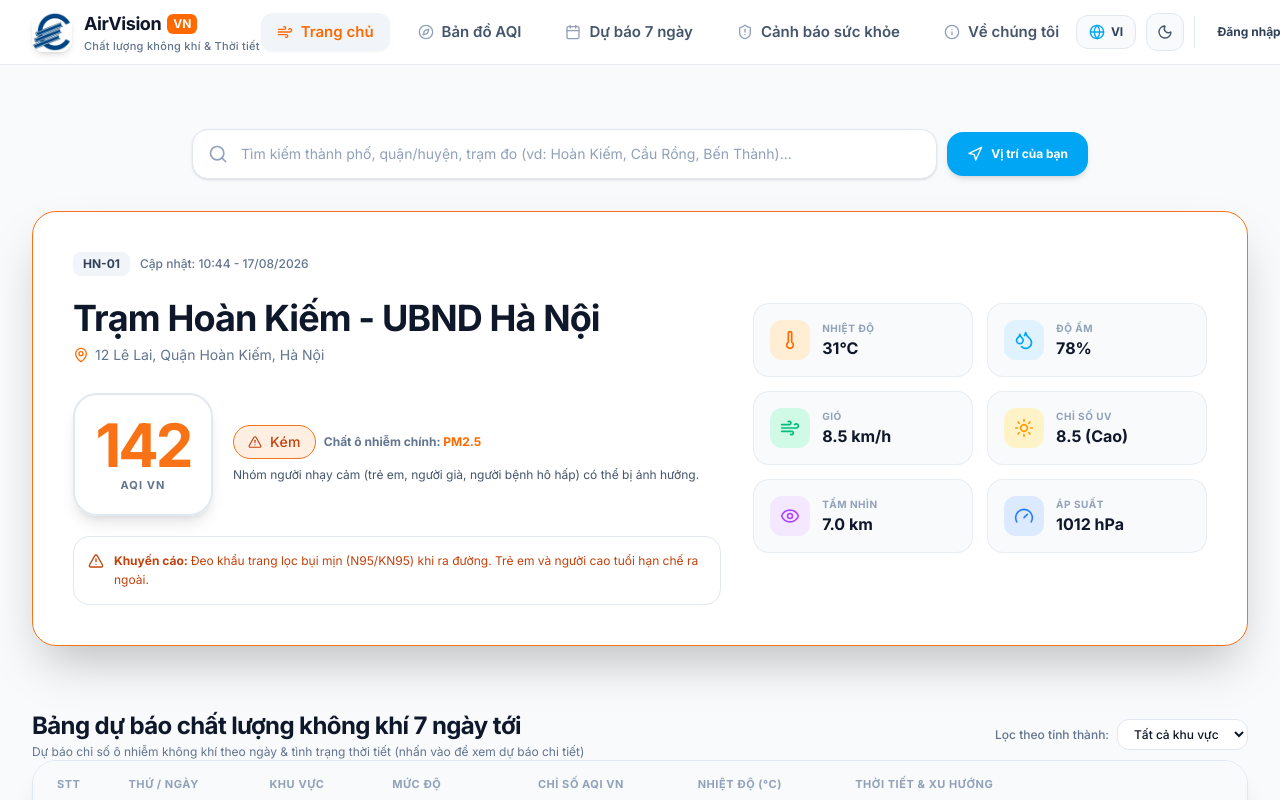
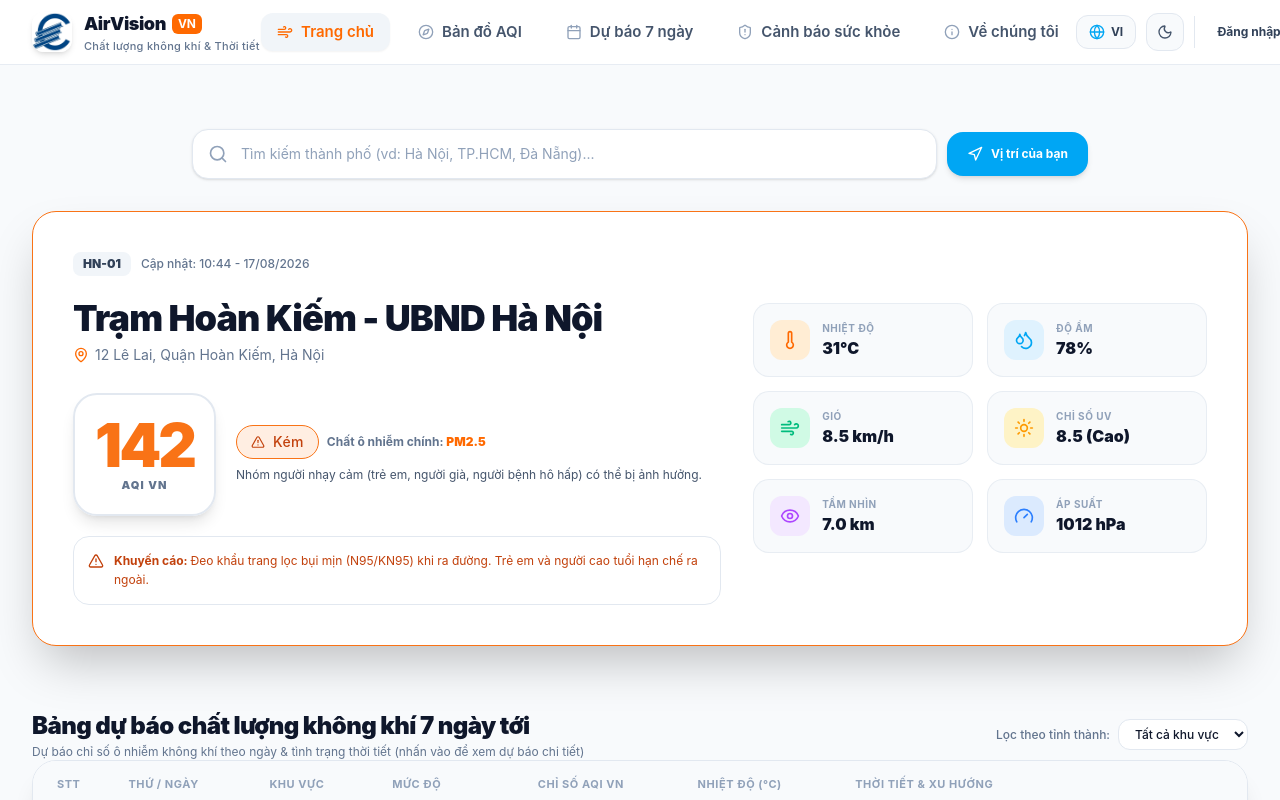
Before and after one commit to Duchuy-05/NCKH_Du-bao-chat-luong-khong-khi-AQI, a React (Vite) app in the folder frontend/: page / in a window 1280 px wide. Shown: the top 800 px of the page. Built offline with nearby package versions, Linux system fonts and the light colour scheme.

Commit message:
review ux: Biểu đồ phân tích chất lượng không khí

```diff
--- a/frontend/src/context/LanguageContext.tsx
+++ b/frontend/src/context/LanguageContext.tsx
@@ -25,7 +25,7 @@ const translations: Record<Language, Record<string, string>> = {
     // Hero
     'hero.title': 'Dự báo Chất lượng Không khí & Thời tiết Việt Nam',
     'hero.subtitle': 'Giám sát chỉ số AQI thời gian thực từ hơn 150 trạm quan trắc chuẩn quốc gia',
-    'hero.search_placeholder': 'Tìm kiếm thành phố, quận/huyện, trạm đo (vd: Hoàn Kiếm, Cầu Rồng, Bến Thành)...',
+    'hero.search_placeholder': 'Tìm kiếm thành phố (vd: Hà Nội, TP.HCM, Đà Nẵng)...',
     'hero.allow_location': 'Vị trí của bạn',
     'hero.locating': 'Đang lấy vị trí...',
     'hero.location_detected': 'Đã định vị thành công',
@@ -127,7 +127,7 @@ const translations: Record<Language, Record<string, string>> = {
     // Hero
     'hero.title': 'Vietnam Air Quality & Weather Forecast',
     'hero.subtitle': 'Real-time AQI monitoring from over 150 standard environmental stations across Vietnam',
-    'hero.search_placeholder': 'Search city, district, monitoring station (e.g., Hoan Kiem, Dragon Bridge, Ben Thanh)...',
+    'hero.search_placeholder': 'Search city (e.g., Ha Noi, Ho Chi Minh, Da Nang)...',
     'hero.allow_location': 'Your Location',
     'hero.locating': 'Locating...',
     'hero.location_detected': 'Location Detected',
--- a/frontend/src/index.css
+++ b/frontend/src/index.css
@@ -1,8 +1,10 @@
-@import url('https://fonts.googleapis.com/css2?family=Inter:wght@400;500;600;700&display=swap');
+@import url('https://fonts.googleapis.com/css2?family=Fira+Code:wght@400;500;600;700&family=Fira+Sans:wght@300;400;500;600;700&display=swap');
+@custom-variant dark (&:where(.dark, .dark *));
 @import "tailwindcss";
 @custom-variant dark (&:where(.dark, .dark *));
 @import "./styles/theme.css";
 
 @theme {
-  --font-sans: 'Inter', sans-serif;
+  --font-sans: 'Fira Sans', sans-serif;
+  --font-mono: 'Fira Code', monospace;
 }
--- a/frontend/src/pages/Home.tsx
+++ b/frontend/src/pages/Home.tsx
@@ -831,13 +831,14 @@ export const Home: React.FC<HomeProps> = ({
             )}
 
             {chartTab === 'pollutants' && (
-              <div className="h-72 w-full">
+              <div className="h-72 w-full [&_*:focus]:outline-none">
                 <ResponsiveContainer width="100%" height="100%">
                   <BarChart data={pollutantDataForBarChart} margin={{ top: 10, right: 10, left: -20, bottom: 0 }}>
                     <CartesianGrid strokeDasharray="3 3" stroke="#334155" opacity={0.2} vertical={false} />
                     <XAxis dataKey="name" stroke="#94A3B8" fontSize={11} tickLine={false} />
                     <YAxis stroke="#94A3B8" fontSize={11} tickLine={false} />
                     <Tooltip
+                      cursor={false}
                       contentStyle={{
                         backgroundColor: '#0F172A',
                         borderColor: '#334155',
@@ -846,7 +847,7 @@ export const Home: React.FC<HomeProps> = ({
                         fontSize: '12px',
                       }}
                     />
-                    <Bar dataKey="value" name="Nồng độ hiện tại" radius={[8, 8, 0, 0]}>
+                    <Bar dataKey="value" name="Nồng độ hiện tại" activeBar={false} radius={[8, 8, 0, 0]}>
                       {pollutantDataForBarChart.map((entry, idx) => (
                         <Cell
                           key={`cell-${idx}`}
@@ -854,7 +855,7 @@ export const Home: React.FC<HomeProps> = ({
                         />
                       ))}
                     </Bar>
-                    <Bar dataKey="safe" name="Ngưỡng chuẩn an toàn" fill="#94A3B8" opacity={0.3} radius={[8, 8, 0, 0]} />
+                    <Bar dataKey="safe" name="Ngưỡng chuẩn an toàn" activeBar={false} fill="#94A3B8" opacity={0.3} radius={[8, 8, 0, 0]} />
                   </BarChart>
                 </ResponsiveContainer>
               </div>
```
